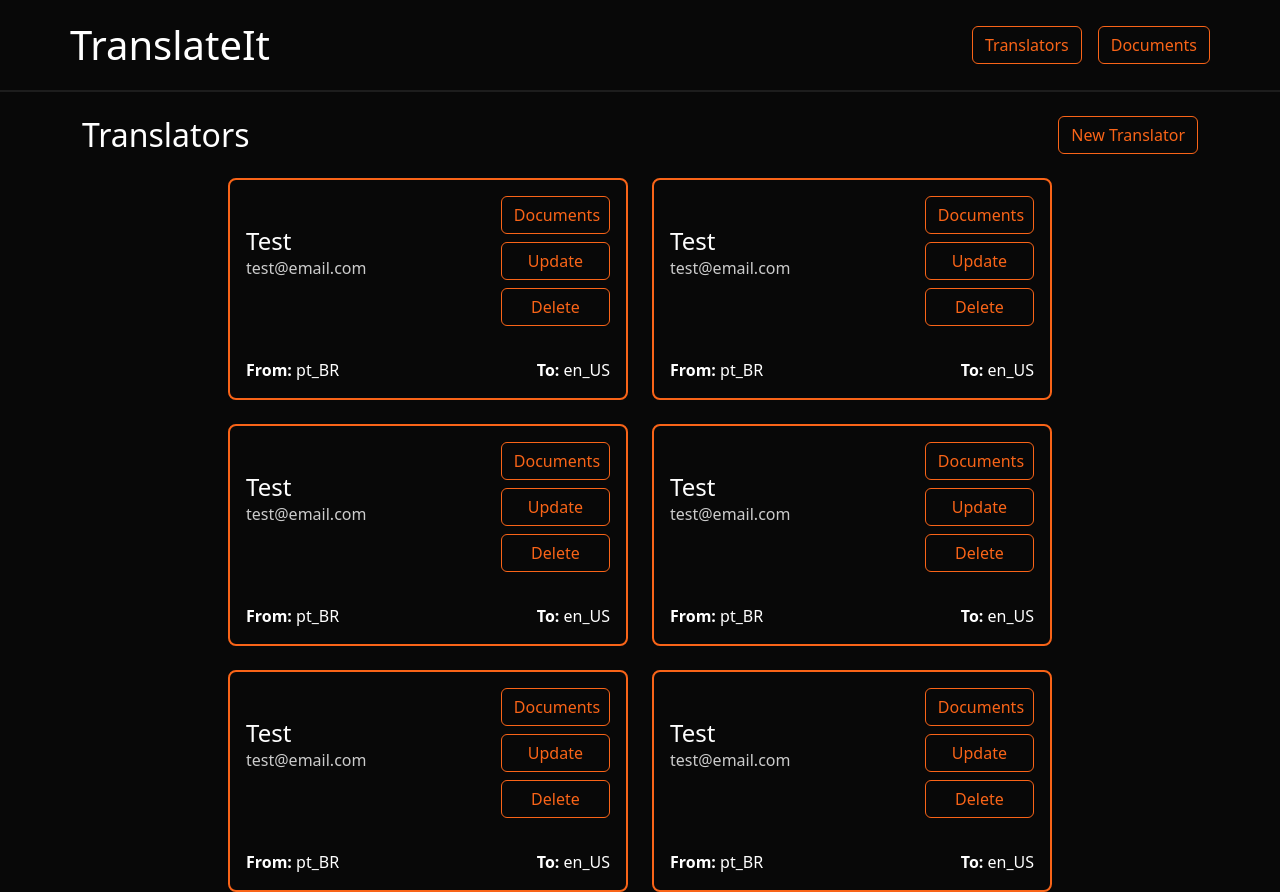
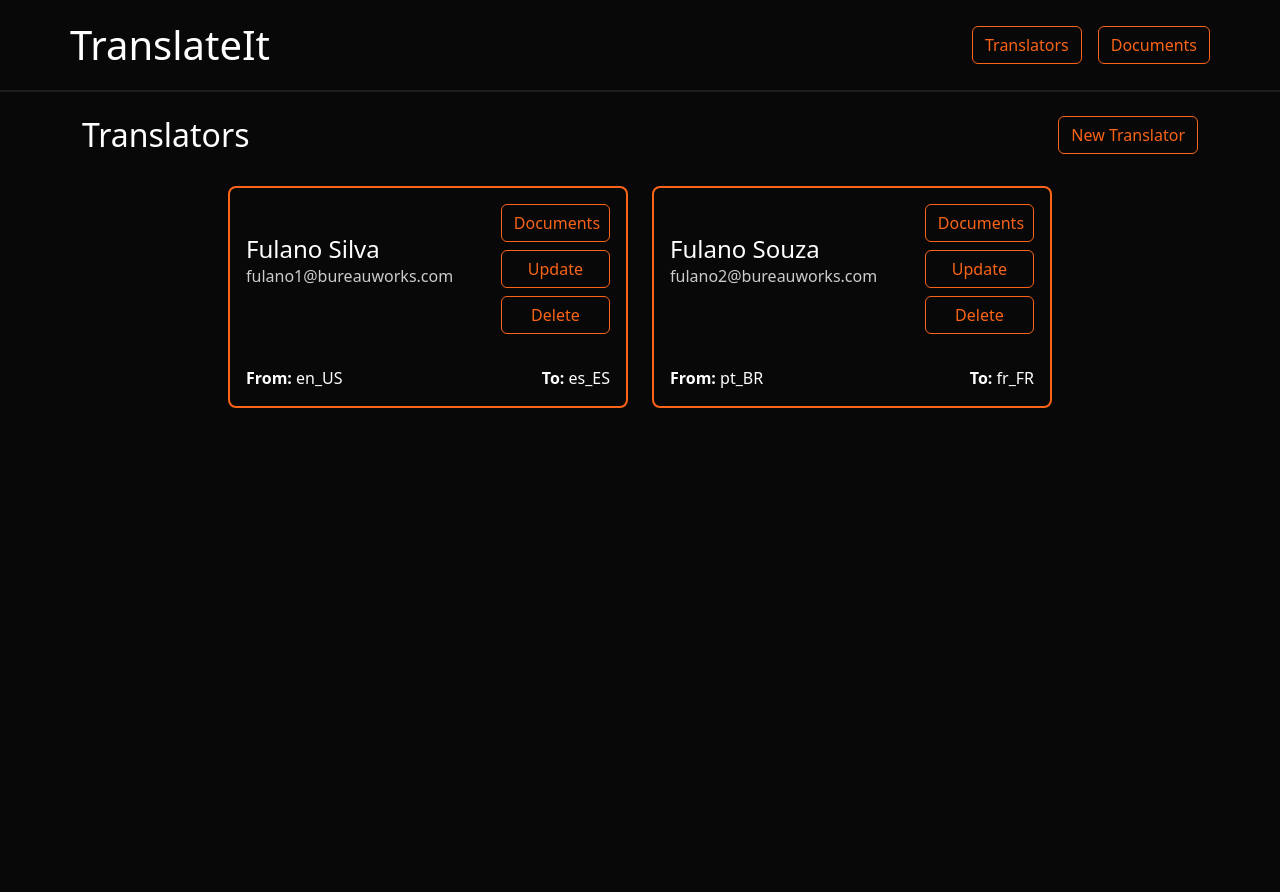
Before and after one commit to henrythuler/translateit_frontend, a Vue app: page /translators in a window 1280 px wide. After the commit the page ends 800 px from the top, so only its background shows below. Built offline with nearby package versions, Linux system fonts and the light colour scheme.

Commit message:
feat: add arequest mock for translators

```diff
--- a/package.json
+++ b/package.json
@@ -13,6 +13,7 @@
     "@fortawesome/fontawesome-svg-core": "^6.7.2",
     "@fortawesome/free-solid-svg-icons": "^6.7.2",
     "@fortawesome/vue-fontawesome": "^3.0.8",
+    "axios": "^1.9.0",
     "bootstrap": "^5.3.5",
     "pinia": "^3.0.1",
     "vue": "^3.5.13",
--- a/src/components/base/BaseCard.vue
+++ b/src/components/base/BaseCard.vue
@@ -1,6 +1,6 @@
 <template>
     <div class="base-card p-3 rounded-3 text-white d-flex flex-column justify-content-center align-items-center justify-content-md-between align-items-md-center">
-        <div class="card-header d-flex flex-column flex-md-row justify-content-between align-items-center w-100">
+        <div class="card-header d-flex flex-column flex-md-row justify-content-between gap-md-2 align-items-center w-100">
             <div class="card-info text-center text-md-start mb-1 mb-md-0">
                 <h3 class="card-title">{{ title }}</h3>
                 <p v-if="description" class="card-description">{{ description }}</p>
@@ -54,7 +54,7 @@
 
     @media (min-width: 768px){
         .card-info {
-            width: 70%;
+            width: 65%;
         }
 
         .card-actions {
--- a/src/components/translator/CreateTranslatorModal.vue
+++ b/src/components/translator/CreateTranslatorModal.vue
@@ -1,7 +1,7 @@
 <template>
     <BaseModal
         :visible="visible"
-        title="Insert Translator"
+        title="New Translator"
         @close="$emit('close')"
     >
         <form @submit.prevent="handleFormSubmit">
--- /dev/null
+++ b/src/services/api.js
@@ -0,0 +1,7 @@
+import axios from 'axios';
+
+const api = axios.create({
+    baseURL: 'http://localhost:8080',
+});
+
+export default api;
--- a/src/views/TranslatorsView.vue
+++ b/src/views/TranslatorsView.vue
@@ -1,15 +1,15 @@
 <template>
     <div class="container mt-4">
-        <div class="d-flex justify-content-between align-items-center mb-4 flex-wrap gap-3">
+        <div class="d-flex justify-content-between align-items-center mb-2 flex-wrap gap-3">
             <h2 class="text-white m-0">Translators</h2>
             <BaseButton @click="showCreateModal = true">New Translator</BaseButton>
         </div>
 
         <div v-if="translators.length === 0" class="text-white text-center h2 mt-5">
-            No Translators found, please insert them first.
+            No Translators found, please insert them first by clicking on "New Translator".
         </div>
 
-        <div v-else class="d-flex flex-wrap justify-content-center gap-4">
+        <div v-else class="d-flex flex-wrap justify-content-center gap-4 py-4">
             <TranslatorCard
                 v-for="translator in translators"
                 :key="translator.email"
@@ -26,53 +26,43 @@
 </template>
 
 <script setup>
-    import { ref } from 'vue'
+    import { ref, onMounted } from 'vue'
     import TranslatorCard from '@/components/translator/TranslatorCard.vue'
+    import CreateTranslatorModal from '@/components/translator/CreateTranslatorModal.vue'
     import BaseButton from '@/components/base/BaseButton.vue'
-    import CreateTranslatorModal from '@/components/translator/CreateTranslatorModal.vue'
+    //import api from '@/services/api'
 
+    const translators = ref([])
     const showCreateModal = ref(false)
 
-    const translators = ref([
-        {
-            name: 'Test',
-            email: 'test@email.com',
-            source_language: 'pt_BR',
-            target_language: 'en_US'
-        },
-        {
-            name: 'Test',
-            email: 'test@email.com',
-            source_language: 'pt_BR',
-            target_language: 'en_US'
-        },
-        {
-            name: 'Test',
-            email: 'test@email.com',
-            source_language: 'pt_BR',
-            target_language: 'en_US'
-        },
-        {
-            name: 'Test',
-            email: 'test@email.com',
-            source_language: 'pt_BR',
-            target_language: 'en_US'
-        },
-        {
-            name: 'Test',
-            email: 'test@email.com',
-            source_language: 'pt_BR',
-            target_language: 'en_US'
-        },
-        {
-            name: 'Test',
-            email: 'test@email.com',
-            source_language: 'pt_BR',
-            target_language: 'en_US'
+    const fetchTranslators = async () => {
+        //Mock
+        try {
+            translators.value = [
+                {
+                name: 'Fulano Silva',
+                email: 'fulano1@bureauworks.com',
+                source_language: 'en_US',
+                target_language: 'es_ES',
+                },
+                {
+                name: 'Fulano Souza',
+                email: 'fulano2@bureauworks.com',
+                source_language: 'pt_BR',
+                target_language: 'fr_FR',
+                },
+            ]
+        } catch (err) {
+            console.error('Failed to fetch translators', err)
         }
-    ])
+    }
 
-    const handleCreated = (data) => {
-        console.log('Created:', data)
+    const handleCreated = (newTranslator) => {
+        translators.value.push(newTranslator)
+        showCreateModal.value = false
     }
+
+    onMounted(() => {
+        fetchTranslators()
+    })
 </script>
```
Also changed, not shown: 2 other files (tests, documents, lock files or other folders).
